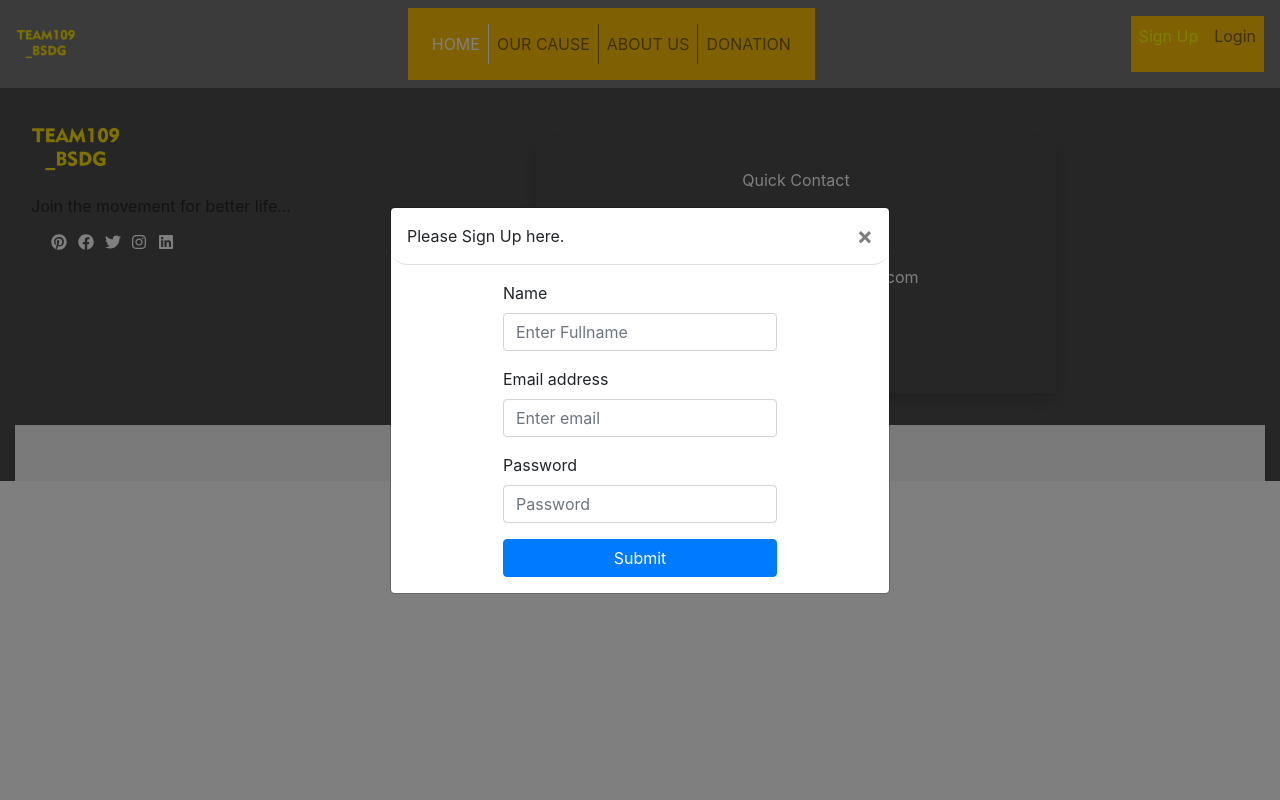
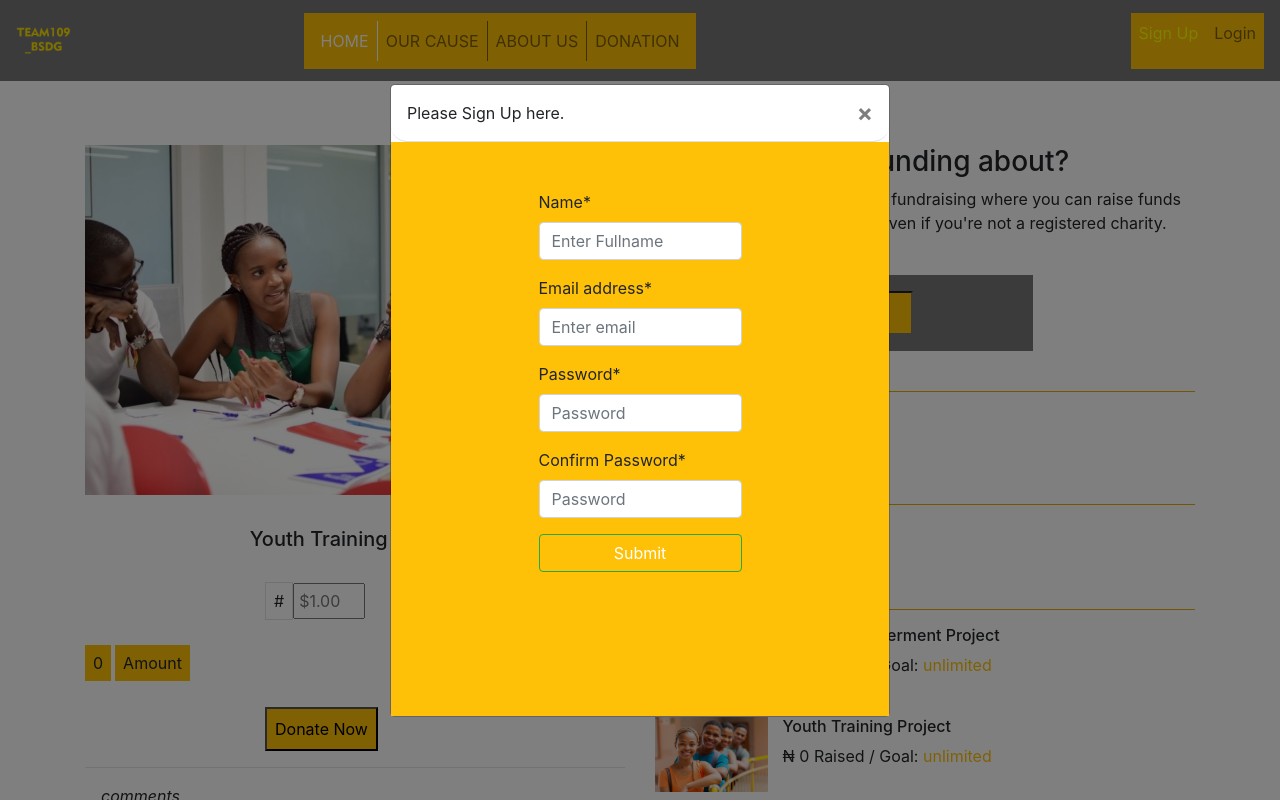
Before and after one commit to shit2boy/Team-109-Frontend, a React (Create React App) app in the folder buildforsdg/: page /youthTraining in a window 1280 px wide. Both pictures are taken after a click on the button "Sign Up". Shown: the top 800 px of the page. Built offline with nearby package versions, Linux system fonts and the light colour scheme.

Commit message:
new features

```diff
--- a/buildforsdg/src/App.js
+++ b/buildforsdg/src/App.js
@@ -1,8 +1,10 @@
 import React, { Component } from 'react';
-import {BrowserRouter as Router, Route, Switch} from 'react-router-dom';
+import {BrowserRouter as Router, Route,Link, Switch} from 'react-router-dom';
 import Navigation  from "./components/NavBar";
 import Slides  from "./components/Carousel";
 import Cause  from "./components/Cause";
+import Youthproject  from "./components/Y-trainProject";
+import DonorForm  from "./components/UserForm";
 import 'bootstrap/dist/css/bootstrap.min.css';
 import Footer from './components/Footer';
 
@@ -17,7 +19,8 @@ import Footer from './components/Footer';
           <Switch>
           <Route exact path="/" component={Slides}/>
            <Route path="/cause" component={Cause} />
-            {/* <Route path="/specialoffer" component={SpecialOffer} /> */}
+           <Route path="/donorForm" component={DonorForm} />
+            <Route path="/youthTraining" component={Youthproject} />
             {/* <Route path="/login" component={Login} /> */}
             {/* <Route path="/aboutus" component={AboutUs} /> */}
           </Switch>
--- a/buildforsdg/src/components/Carousel.js
+++ b/buildforsdg/src/components/Carousel.js
@@ -1,5 +1,5 @@
 import React, { Component } from 'react';
-import Donor from "./Donor";
+import Donor from "./DonorBtn";
 import Carousel from 'react-bootstrap/Carousel';
 
 class Slides extends Component {
--- a/buildforsdg/src/components/Cause.js
+++ b/buildforsdg/src/components/Cause.js
@@ -1,22 +1,28 @@
-import React, { Component } from 'react'
+import React, { Component } from 'react';
 import { Card,Button } from 'react-bootstrap';
+import Donor from "./DonorBtn";
 import {Data} from "./Data";
 
 class Cause extends Component {
     render() {
         return (
-            <div className="row">
+           <div>
+                <div className="container">
+                    <div className="row mb3">
                         {
-                     Data.map(item=>
-                    <Card className="col ma2 col-sm-3 " style={{ width: '8rem' }} key={item.id}>
-                   <Card.Img variant="top" src={item.imageSrc} />
+                            Data.map(item =>
+                                <Card className="center col-sm-3 mt6" style={{ width: '18rem' }} key={item.id}>
+                                    <Card.Img variant="top" src={item.imageSrc} alt="cardImage" width='100px' />
                                     <Card.Body>
-                    <Card.Title>₦ 0 Raised / Goal: unlimited</Card.Title>
-                    <Card.Text>{item.category}</Card.Text>
-                    <Button variant="warning">DONATION</Button>
+                                        <p>₦ 0 Raised / Goal: <span className="text-warning">unlimited</span></p>
+                                        <strong className="pointer">{item.category}</strong>
                                     </Card.Body>
+                                    <a className="pointer center pa2 mb3 b--light-green bg-warning" href="/youthTraining">DONATE</a>
                                 </Card>
                             )}
+                    </div>
+                </div>
+                    <Donor/>
            </div>
         )
     }
--- a/buildforsdg/src/components/Donor.js
+++ b/buildforsdg/src/components/DonorBtn.js
@@ -12,7 +12,7 @@ class Donor extends Component {
                <div className ="row pa4" >
               <h3  className ="col-sm-8 text-white center ma4">Join 100,000+ people raising money for personal causes <br/> on BSDG crowdfunfing</h3>
                <div className="center ma4">
-                   <p className="bg-white text-warning pa2 pointer">Become a Donor </p>
+                   <a href="/donorForm" className="bg-white text-warning pa3 pointer">Become a Donor </a>
                </div>
                </div>
 
--- a/buildforsdg/src/components/Footer.js
+++ b/buildforsdg/src/components/Footer.js
@@ -14,7 +14,7 @@ class Footer extends Component {
                         <p>
                         Join the movement for better life…
                         </p>
-                        <div className ="d-flex col-4 justify-content-around pointer  white" >
+                        <div className ="d-flex col-sm-4 justify-content-around pointer white" >
                         <FaPinterest />
                         <FaFacebook/>
                         <FaTwitter/>
@@ -29,7 +29,7 @@ class Footer extends Component {
                         <p className ="pa2 ma-2 pointer text-white"><span><FaPhone/></span>+234-9034567890</p>
                     </div>
                 </div>
-                 <div className="tc h-10 mb0 mt3 ww-100 pa3 bg-near-white" > Copyrights &copy; 2020 <span className="bg-warning" > Team109_BSD.</span> All rights reserved.</div>
+                 <div className="tc h-10 mb0 mt3 ww-100 pa3 bg-near-white" > Copyrights &copy; 2020 <span className="text-secondary" > Team109_BSD.</span> All rights reserved.</div>
 
             </footer>
         )
--- a/buildforsdg/src/components/Login.js
+++ b/buildforsdg/src/components/Login.js
@@ -55,7 +55,7 @@ import { Button,Form,Modal } from 'react-bootstrap';
             <Form onSubmit ={this.onSubmit}>
                 <Form.Group controlId="formBasicEmail">
                     <Form.Label>Email address</Form.Label>
-                    <Form.Control type="email" name="email" placeholder="Enter email" />
+                    <Form.Control type="email" name="email" placeholder="Enter email" required />
                 </Form.Group>
 
                 <Form.Group controlId="formBasicPassword">
@@ -63,9 +63,9 @@ import { Button,Form,Modal } from 'react-bootstrap';
                     <Form.Control type="password" name="password" placeholder="Password" />
                 </Form.Group>
                 <Form.Group controlId="formBasicCheckbox">
-                    <Form.Check type="checkbox" label="Remember me" />
+                    <Form.Check type="checkbox" name="check" label="Remember me" />
                 </Form.Group>
-                <Button className="w-100" variant="primary" type="submit">
+                <Button className="w-100 bg-warning" variant="success" type="submit">
                     Submit
                 </Button>
             </Form>
--- a/buildforsdg/src/components/NavBar.js
+++ b/buildforsdg/src/components/NavBar.js
@@ -9,19 +9,21 @@ class Navigation extends Component {
         return (
             <Navbar collapseOnSelect expand="lg" bg="gray" variant="light" >
                 <Navbar.Toggle aria-controls="responsive-navbar-nav" />
-                <Navbar.Brand href="#home"><img src={process.env.PUBLIC_URL + '/images/Teamlogo.png'} alt="BrandLogo" width="60px" /> </Navbar.Brand>
+                <Navbar.Brand href="/"><img src={process.env.PUBLIC_URL + '/images/Teamlogo.png'} alt="BrandLogo" width="55" /> </Navbar.Brand>
                 <Navbar.Collapse id="responsive-navbar-nav">
-                <Nav className="center p-3 bg-warning" >
+                <Nav className="center p-2 bg-warning" >
                     <Nav.Link href="/" className=" br hover-bg-white-60 active text-white" >HOME</Nav.Link>
                     <Nav.Link href="/cause"  className="br hover-bg-white-60">OUR CAUSE</Nav.Link>
                     <Nav.Link href="#"  className="br hover-bg-white-60">ABOUT US</Nav.Link>
                     <Nav.Link href="#"  className="hover-bg-white-60">DONATION</Nav.Link>
                 </Nav>
-                </Navbar.Collapse>
             <Nav className="ml-auto">
                 <Nav.Link style={{color:"yellow"}} className="bg-warning hover-bg-white-60"><SignUp/></Nav.Link>
+            </Nav>
+                </Navbar.Collapse>
+                <Nav className="ml-auto">
                 <Nav.Link className="bg-warning hover-bg-white-60"><Login/></Nav.Link>
-            </Nav>
+                </Nav>
             </Navbar >
         )
     }
--- a/buildforsdg/src/components/SignUP.js
+++ b/buildforsdg/src/components/SignUP.js
@@ -1,31 +1,16 @@
 import React, { Component } from 'react';
 import { Button,Form,Modal } from 'react-bootstrap';
+import DonorForm from "./UserForm"
 
 
  class SignUp extends Component {
      constructor(props){
          super(props)
          this.state={
-             Surname : "",
-             email : "",
-             password : [],
              modalShow: false,
              modalTitle: "",
          }
-         this.onChange = this.onChange.bind(this);
-         this.onSubmit = this.onSubmit.bind(this);
-
      }
-        onChange(event){
-            this.setState({
-                [event.target.name]: event.target.value
-            })
-        }
-
-        onSubmit(event){
-            event.preventDefault();
-
-        }
         setModalHide = () => {
             this.setState({ modalShow: false, modalTitle: "", });
           };
@@ -50,26 +35,8 @@ import { Button,Form,Modal } from 'react-bootstrap';
             <Modal.Header className="tc5 br4" closeButton>
              {this.state.modalTitle}
             </Modal.Header>
-            <Modal.Body className="center">
-            <Form>
-                <Form.Group controlId="formBasicEmail">
-                    <Form.Label> Name</Form.Label>
-                    <Form.Control type="text" name="name" placeholder="Enter Fullname" />
-                </Form.Group>
-                <Form.Group controlId="formBasicEmail">
-                    <Form.Label>Email address</Form.Label>
-                    <Form.Control type="email" name="email" placeholder="Enter email" />
-                </Form.Group>
-
-                <Form.Group controlId="formBasicPassword">
-                    <Form.Label>Password</Form.Label>
-                    <Form.Control type="password" name="password" placeholder="Password" />
-                </Form.Group>
-
-                <Button className="w-100" variant="primary" type="submit">
-                    Submit
-                </Button>
-            </Form>
+            <Modal.Body className="bg-warning">
+            <DonorForm/>
             </Modal.Body>
 
           </Modal>
--- /dev/null
+++ b/buildforsdg/src/components/UserForm.js
@@ -0,0 +1,56 @@
+import React, { Component } from 'react';
+import { Button,Form,Modal } from 'react-bootstrap';
+
+ class Userform extends Component {
+    constructor(props){
+        super(props)
+        this.state={
+            Surname : "",
+            email : "",
+            password : [],
+        }
+        this.onChange = this.onChange.bind(this);
+        this.onSubmit = this.onSubmit.bind(this);
+
+    }
+       onChange(event){
+           this.setState({
+               [event.target.name]: event.target.value
+           })
+       }
+
+       onSubmit(event){
+           event.preventDefault();
+
+       }
+    render() {
+        return (
+            <Form className="container center w-50 mt4 mb6" onSubmit={this.onSubmit} >
+                <Form.Group controlId="formBasicEmail">
+                    <Form.Label> Name*</Form.Label>
+                    <Form.Control type="text" name="name" placeholder="Enter Fullname" required />
+                </Form.Group>
+                <Form.Group controlId="formBasicEmail">
+                    <Form.Label>Email address*</Form.Label>
+                    <Form.Control type="email" name="email" placeholder="Enter email" required />
+                </Form.Group>
+
+                <Form.Group controlId="formBasicPassword">
+                    <Form.Label>Password*</Form.Label>
+                    <Form.Control type="password" name="password" placeholder="Password" required />
+                </Form.Group>
+                <Form.Group controlId="formBasicPassword">
+                    <Form.Label>Confirm Password*</Form.Label>
+                    <Form.Control type="password" name="password" placeholder="Password" required />
+                </Form.Group>
+
+                <Button className="w-100 bg-warning" variant="success" type="submit">
+                    Submit
+                </Button>
+            </Form>
+
+        )
+    }
+}
+
+export default Userform;
--- /dev/null
+++ b/buildforsdg/src/components/Y-trainProject.js
@@ -0,0 +1,80 @@
+import React, { Component } from 'react';
+import {Data} from "./Data";
+
+export class Youthproject extends Component {
+    constructor(props){
+        super(props);
+        this.state ={
+                search : "",
+                amount : 0.00,
+        }
+        this.onSearchField = this.onSearchField.bind(this)
+    }
+    onSearchField(e){
+       this.setState({[e.target.name]:e.target.value})
+    }
+
+    render(    ) {
+
+        return (
+            <div className="container center mb3">
+                <div className="row mt5">
+                   <div className="col-sm">
+                       <img src={process.env.PUBLIC_URL + '/images/alc_acad.jpg'} alt="alc_acad" />
+                        <div className="mt4" ><h5 className="tc">Youth Training Project</h5></div>
+                        <div  className="offset-4 mt4">
+                            <span  className="border pa2  ">#</span>
+                           <input className="pa1 w-20 " type="text" name ="amount" onChange={this.onSearchField} placeholder="$1.00" />
+                        </div>
+                        <div className="mt4 w-20">
+                            <span className="bg-warning pa2">{this.state.amount}</span>
+                            <span className="ma1 pa2 bg-warning">Amount</span>
+                        </div>
+                        <div  className="offset-4 mt4">
+                           <input className="bg-warning pa2" type="submit" value="Donate Now" />
+                        </div>
+                        <hr/>
+                        <em className="ma3">comments </em>
+                   </div>
+                   <div className="col-sm">
+                       <h3>What is Crowd-Funding about?</h3>
+                       <p>
+                            Crowdfunding is a new type of fundraising where you can raise funds for your own personal cause,
+                            even if you're not a registered charity.
+                       </p>
+                       <a href="#" className="ml-auto hover-yellow">BE A VOLUNTEER</a>
+                       <div className="pa3 w-70 bg-gray">
+                           <input className="bg-warning pa2 w-70" type="text" name ="search" onChange={this.onSearchField} placeholder="Search here" />
+                       </div>
+                       <div>
+                          <div>
+                            <h5>Categories</h5><hr className="bg-warning"/>
+                            <p className="text-muted pa2">No Categories</p>
+                          </div>
+                           <h5>Upcoming Event</h5><hr className="mb5 bg-warning"/>
+                           <div>
+                               <h5>Latest Donations</h5><hr className="bg-warning"/>
+                               {
+                               Data.map(item =>
+                                        <div className="row"  key={item.id}>
+                                            <img className="col-sm-3 mb3" src={item.imageSrc} alt="cardImage" width='100px' />
+                                            <div>
+                                                <h6 className="pointer">{item.category}</h6>
+                                                <p>₦ 0 Raised / Goal: <span className="text-warning">unlimited</span></p>
+                                            </div>
+                                        </div>
+                                    )}
+                           </div>
+
+                           <strong className="">Recent Post</strong><hr className="bg-warning mb4"/>
+                       </div>
+                   </div>
+
+                </div>
+
+            </div>
+        )
+    }
+}
+
+export default Youthproject;
```
Also changed, not shown: buildforsdg/public/Images/alc_acad.jpg (added), buildforsdg/public/Images/images.jpg (added). Lines whose indentation alone changed are shown as unchanged.
